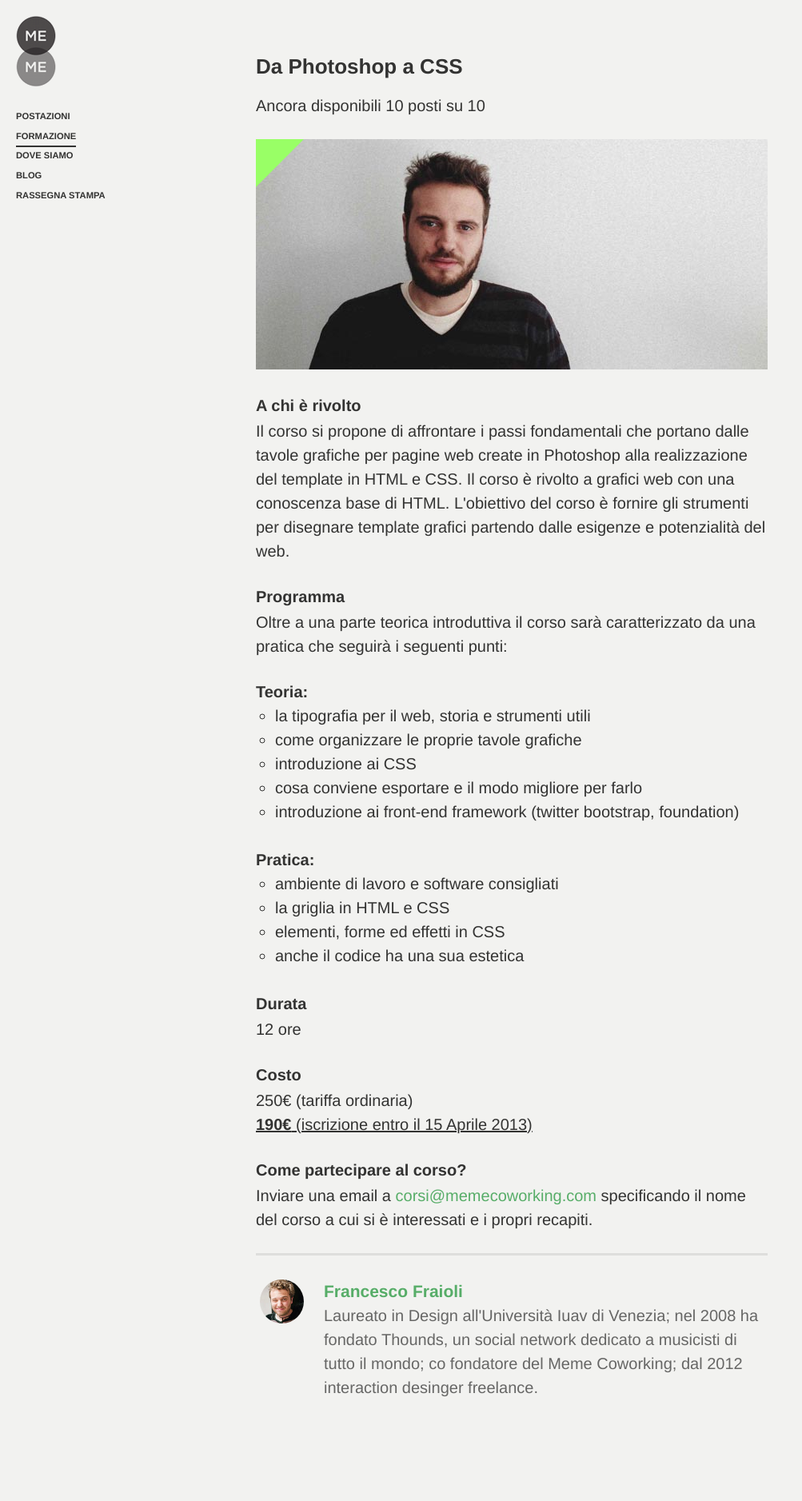
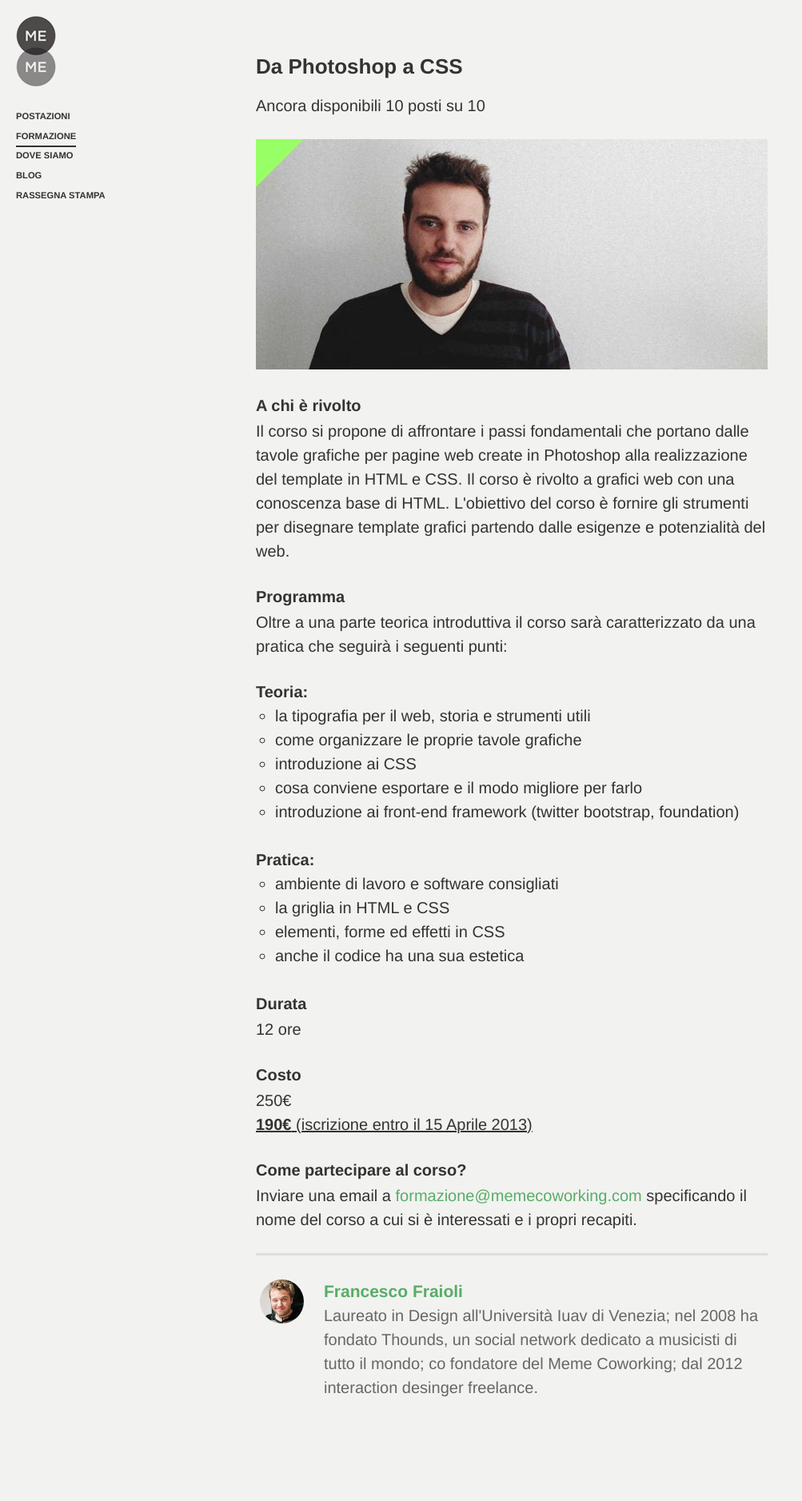
Before and after one commit to memecoworking/memecoworking.github.com, a Jekyll site: the page corso-photoshop-css.html, which Jekyll copies as it is, in a window 1280 px wide. Shown: the whole page at 80% size, without its empty margins (0-1003 px from the left). Built offline with Jekyll 4.4.1, drawn with Linux system fonts in a browser that asks for light colours; Markdown is read by kramdown in place of the engine named in the settings.

Commit message:
courses pages updated

```diff
--- a/corso-photoshop-css.html
+++ b/corso-photoshop-css.html
@@ -79,11 +79,11 @@
       <h3>Durata</h3>
       <p>12 ore</p>
       <h3>Costo</h3>
-      <p>250€ (tariffa ordinaria)<br/>
+      <p>250€<br/>
       <span style="text-decoration: underline"><strong>190€</strong> (iscrizione entro il 15 Aprile 2013)</span>
       </p>
       <h3>Come partecipare al corso?</h3>
-      <p>Inviare una email a <a href="mailto:corsi@memecoworking.com?subject=Corso+photoshop+css">corsi@memecoworking.com</a> specificando il nome del corso a cui si è interessati e i propri recapiti.</p>
+      <p>Inviare una email a <a href="mailto:formazione@memecoworking.com?subject=Corso+photoshop+css">formazione@memecoworking.com</a> specificando il nome del corso a cui si è interessati e i propri recapiti.</p>
       <div class="post-author-card">
         <a class="post-author-image"><img src="/images/francesco.png"></a>
         <div class="post-author-info">
--- a/corso-social-media.html
+++ b/corso-social-media.html
@@ -82,7 +82,7 @@
       <h3>Durata</h3>
       <p>12 ore</p>
       <h3>Costo</h3>
-      <p>250€ (tariffa ordinaria)<br/>
+      <p>250€<br/>
       <span style="text-decoration: underline"><strong>190€</strong> (iscrizione entro il 15 Aprile 2013)</span>
       </p>
       <h3>Come partecipare al corso?</h3>
```
